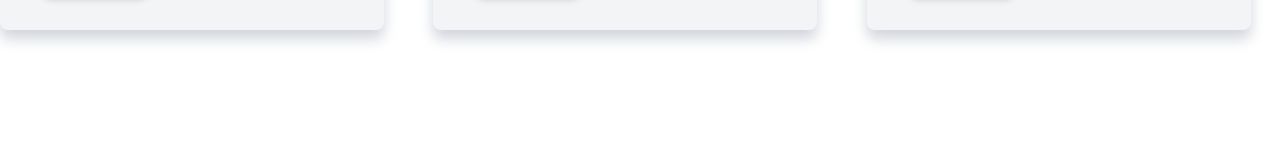
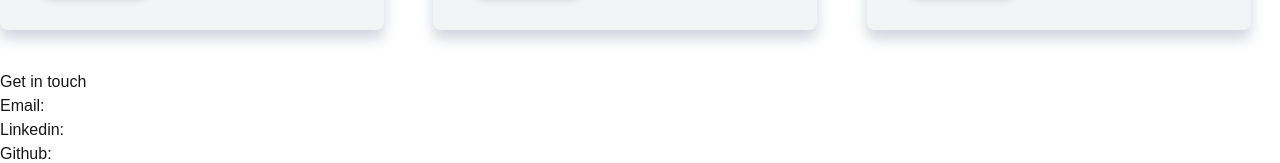
Before and after one commit to dlsntos/dean-dev-portfolio, a Next.js app: page / in a window 1280 px wide. Shown: the part 2354-2517 px from the top of the page. Before the commit the page ends 2424 px from the top, so only its background shows below. Built offline with nearby package versions, Linux system fonts and the light colour scheme.

Commit message:
feat(main-page): add and import contacts section component

```diff
--- a/app/page.tsx
+++ b/app/page.tsx
@@ -3,6 +3,7 @@ import Header from "./components/header";
 import Hero from "./components/sections/hero";
 import About from "./components/sections/about";
 import Projects from "./components/sections/projects";
+import Contacts from "./components/sections/contacts";
 
 export default function Home() {
   return (
@@ -12,6 +13,7 @@ export default function Home() {
         <Hero />
         <About />
         <Projects />
+        <Contacts />
       </main>
     </div>
   );
```
